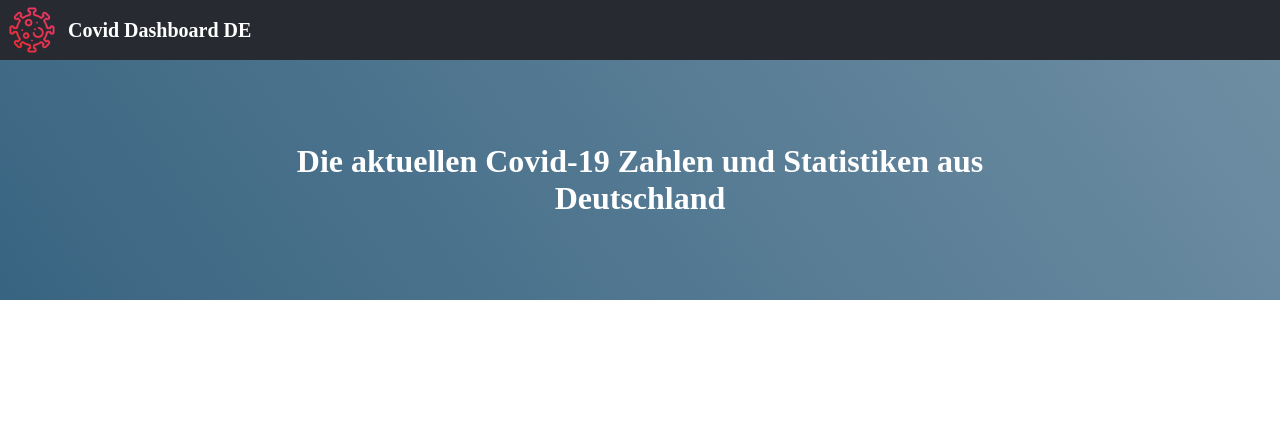
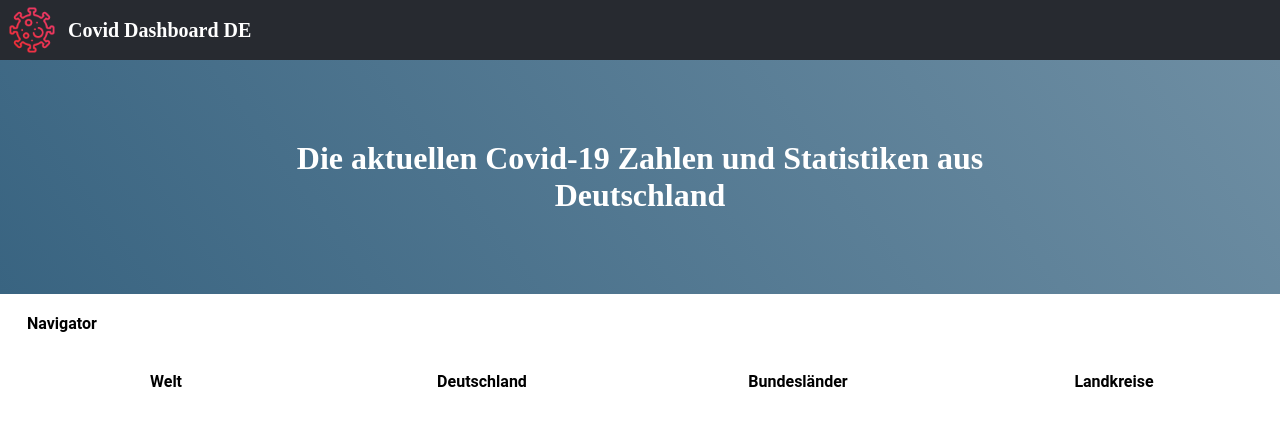
Before and after one commit to minefled/covid-dashboard, a Svelte app: page / in a window 1280 px wide. Shown: the top 426 px of the page. Built offline with nearby package versions, Linux system fonts and the light colour scheme; no server answers; the HTML template or start-up script is replaced by a standard one.

Commit message:
Added Navigator to Home page

```diff
--- a/src/home/Homepage.svelte
+++ b/src/home/Homepage.svelte
@@ -1,11 +1,42 @@
 <script>
-
 </script>
 
 <div class="home-page">
     <div class="landing-banner">
         <b class="info-message">Die aktuellen Covid-19 Zahlen und Statistiken aus Deutschland</b>
     </div>
+
+    <div class="quick-navigator">
+        <div class="header">
+            <b class="title">Navigator</b>
+        </div>
+
+        <div class="item-list">
+            <div class="item" on:click={() => { window.location.href = "#world"; }}>
+                <div class="item-box">
+                    <b class="item-name">Welt</b>
+                </div>
+            </div>
+
+            <div class="item" on:click={() => { window.location.href = "#germany"; }}>
+                <div class="item-box">
+                    <b class="item-name">Deutschland</b>
+                </div>
+            </div>
+
+            <div class="item" on:click={() => { window.location.href = "#states"; }}>
+                <div class="item-box">
+                    <b class="item-name">Bundesländer</b>
+                </div>
+            </div>
+
+            <div class="item" on:click={() => { window.location.href = "#districts"; }}>
+                <div class="item-box">
+                    <b class="item-name">Landkreise</b>
+                </div>
+            </div>
+        </div>
+    </div>
 </div>
 
 <style lang="scss">
--- a/src/home/style.scss
+++ b/src/home/style.scss
@@ -15,9 +15,12 @@ div.home-page {
     overflow: auto;
 }
 
+/* ===================
+      Landing Banner
+   =================== */
 div.landing-banner {
     width: 100%;
-    height: 30vh;
+    height: auto;
 
     background-color: var(--homepage-landing-banner-background-color);
     background: var(--homepage-landing-banner-background);
@@ -38,23 +41,128 @@ div.landing-banner {
 
         margin-top: 16px;
         margin-bottom: 16px;
+
+        padding-top: 2em;
+        padding-bottom: 2em;
+
+        transition: 0.3s;
     }
 }
 
-@media(max-width: 800px) {
-    div.landing-banner {
-        height: 40vh;
+@media(max-width: 900px) {
+    div.landing-banner b.info-message {
+        font-size: 28px;
     }
 }
 
-@media(max-width: 600px) {
-    div.landing-banner {
-        height: 50vh;
+@media(max-width: 700px) {
+    div.landing-banner b.info-message {
+        font-size: 24px;
     }
 }
 
-@media(max-width: 500px) {
-    div.landing-banner {
-        height: 55vh;
+/* ===================
+     Quick Navigator
+   =================== */
+
+div.quick-navigator {
+    display: flex;
+    flex-direction: column;
+    align-items: center;
+
+    width: 100%;
+    height: auto;
+
+    margin-top: 12px;
+
+    div.header {
+        width: calc(100% - 20px);
+        height: auto;
+
+        display: flex;
+        flex-direction: row;
+        align-items: center;
+        justify-content: flex-start;
+
+        padding-top: 0.5em;
+        padding-bottom: 0.5em;
+
+        border-bottom: 1px solid var(--homepage-section-header-bottom-border-color);
+
+        b {
+            font-size: 16px;
+            font-family: "Roboto";
+            font-weight: 700;
+
+            color: var(--homepage-section-header-title-color);
+
+            margin-left: 2ex;
+        }
+    }
+
+    div.item-list {
+        display: grid;
+        grid-template-columns: 1fr 1fr 1fr 1fr;
+        grid-template-rows: 1fr;
+        gap: 4px;
+
+        margin-top: 8px;
+
+        width: calc(100% - 20px);
+
+        .item {
+            width: 100%;
+            height: 100%;
+
+            display: flex;
+            align-items: center;
+            justify-content: center;
+
+            padding-top: 6px;
+            padding-bottom: 6px;
+
+            cursor: pointer;
+
+            .item-box {
+                width: calc(100% - 12px);
+                height: auto;
+
+                min-height: 20px;
+
+                background-color: var(--homepage-navigator-item-background);
+
+                border-radius: 3px;
+                border: 1px solid var(--homepage-navigator-item-border-color);
+
+                box-shadow: 0px 4px 15px var(--homepage-navigator-item-shadow-color);
+
+                display: flex;
+                flex-direction: row;
+                align-items: center;
+                justify-content: center;
+
+                b.item-name {
+                    font-size: 16px;
+                    font-family: "Roboto";
+                    color: var(--homepage-navigator-item-font-color);
+
+                    padding: 0.7em;
+                }
+            }
+        }
     }
 }
+
+@media(max-width: 1200px) {
+    div.quick-navigator div.item-list {
+        grid-template-columns: 1fr 1fr;
+        grid-template-rows: 1fr 1fr;
+    }
+}
+
+@media(max-width: 700px) {
+    div.quick-navigator div.item-list {
+        grid-template-columns: 1fr;
+        grid-template-rows: 1fr 1fr 1fr 1fr;
+    }
+}
```
